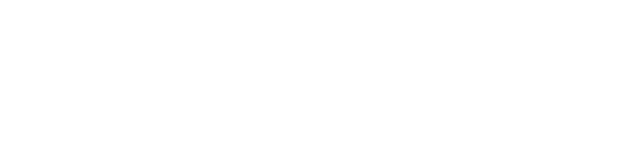
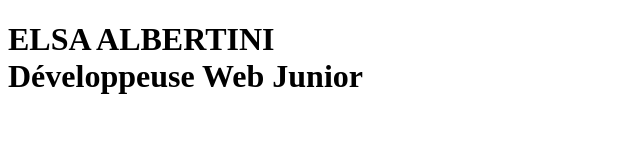
Before and after one commit to ElAlbe/Mon-Cv, a plain HTML site: page index.html in a window 1280 px wide. Shown: the whole page, without its empty margins (0-640 px from the left). Drawn offline with Linux system fonts and the light colour scheme.

Commit message:
Add titles

```diff
--- a/index.html
+++ b/index.html
@@ -6,6 +6,11 @@
     <title>Document</title>
 </head>
 <body>
+    <header>
+        <h1> ELSA ALBERTINI <br>
+            Développeuse Web Junior
+        </h1>
+    </header>
 
 </body>
 </html>
```
